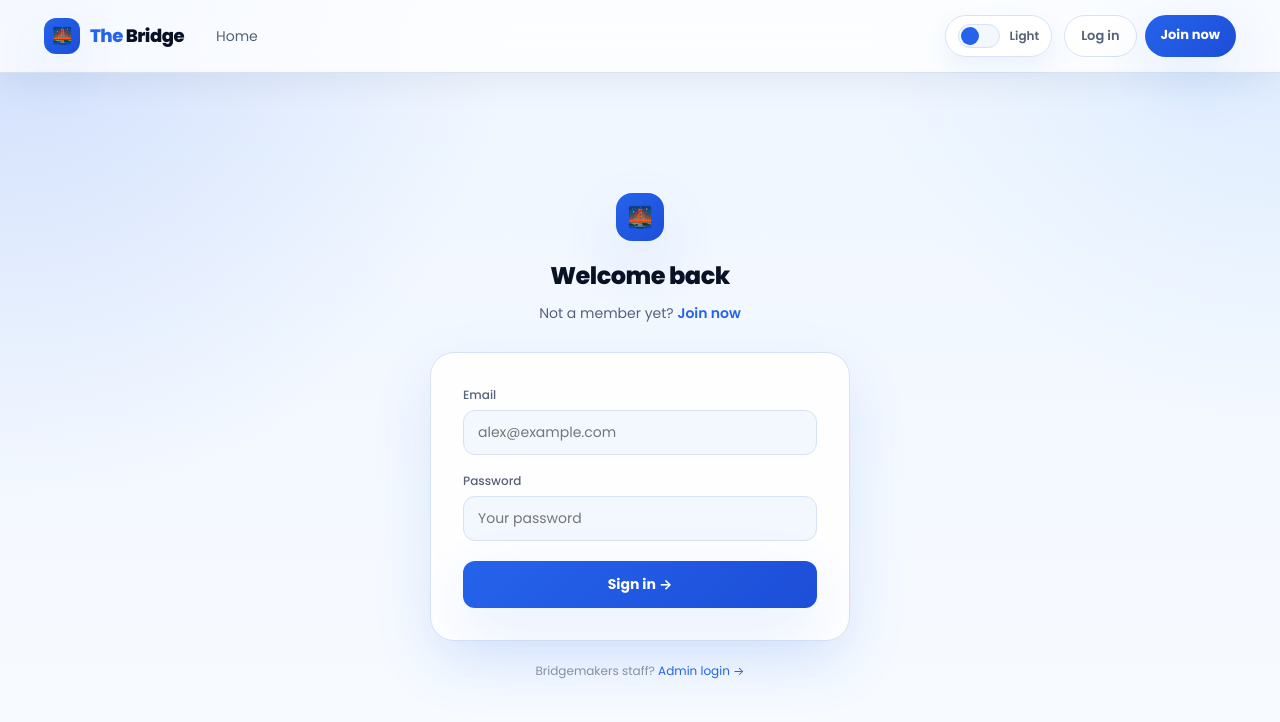
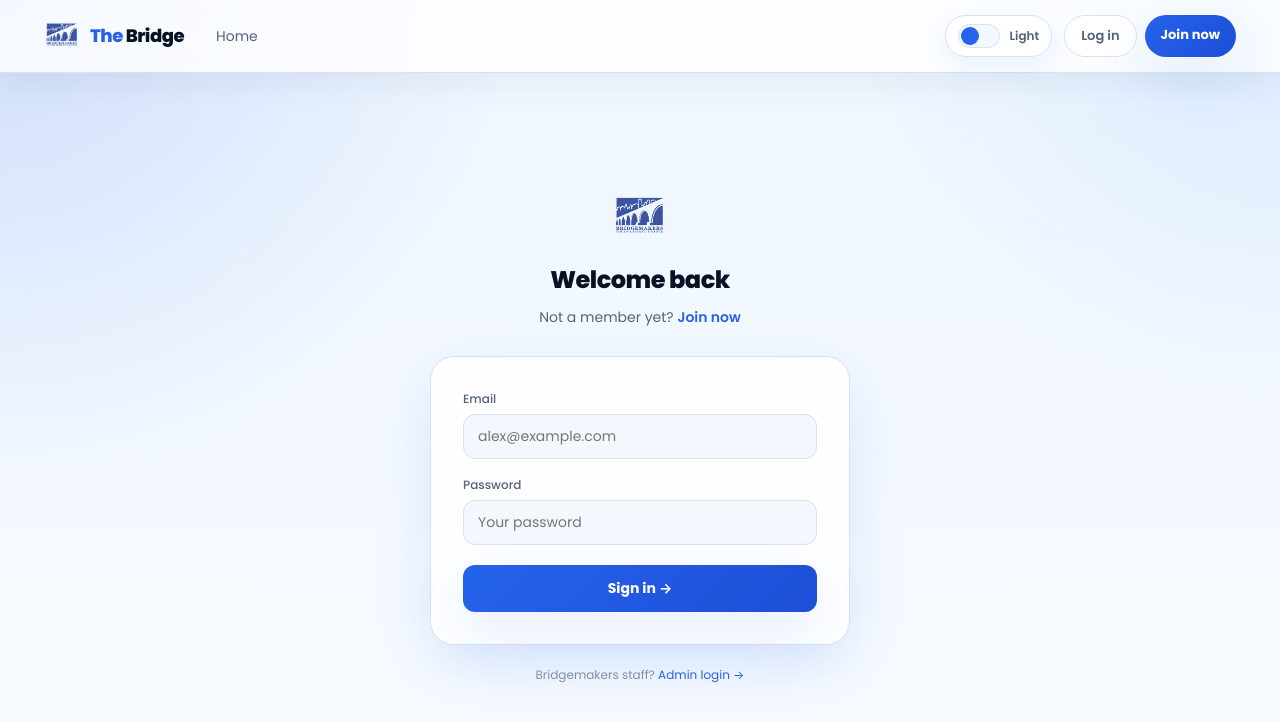
Before and after one commit to swarnpsingh/the-bridge, a React (Create React App) app in the folder client/: page /login in a window 1280 px wide. Shown: the top 722 px of the page. Built offline with nearby package versions, Linux system fonts and the light colour scheme; no server answers.

Commit message:
logo changed

```diff
--- a/client/src/components/Navbar.jsx
+++ b/client/src/components/Navbar.jsx
@@ -45,14 +45,11 @@ export default function Navbar() {
           fontSize: 18, fontWeight: 800, color: 'var(--text-strong)',
           marginRight: 8, letterSpacing: '-0.5px', textDecoration: 'none',
         }}>
-          <span style={{
-            width: 36, height: 36, borderRadius: 12,
-            background: 'linear-gradient(135deg, var(--brand), var(--brand-strong))',
-            color: 'var(--brand-contrast)',
-            display: 'grid', placeItems: 'center',
-            boxShadow: 'var(--shadow)',
-            fontSize: 16,
-          }}>🌉</span>
+          <img
+            src="/bridgemakersLogo.png"
+            alt="Bridgemakers"
+            style={{ width: 36, height: 36, borderRadius: 8, objectFit: 'contain', display: 'block' }}
+          />
           <span><span style={{ color: 'var(--brand)' }}>The</span> Bridge</span>
         </NavLink>
 
--- a/client/src/pages/Home.jsx
+++ b/client/src/pages/Home.jsx
@@ -441,14 +441,12 @@ export default function Home() {
         }} />
 
         {/* Floating logo */}
-        <div className="anim-float" style={{
-          width: 72, height: 72, borderRadius: 22,
-          background: 'linear-gradient(135deg, #2563eb, #7c3aed)',
-          display: 'flex', alignItems: 'center', justifyContent: 'center',
-          fontSize: 34, margin: '0 auto 28px',
-          boxShadow: '0 16px 48px rgba(37,99,235,0.5)',
-        }}>
-          🌉
+        <div className="anim-float" style={{ width: 80, height: 80, margin: '0 auto 28px' }}>
+          <img
+            src="/bridgemakersLogo.png"
+            alt="Bridgemakers"
+            style={{ width: '100%', height: '100%', objectFit: 'contain' }}
+          />
         </div>
 
         {/* Badge */}
@@ -635,7 +633,7 @@ export default function Home() {
         }} />
 
         <div style={{ position: 'relative' }}>
-          <div style={{ fontSize: 40, marginBottom: 16 }}>🌉</div>
+          <img src="/bridgemakersLogo.png" alt="Bridgemakers" style={{ width: 56, height: 56, objectFit: 'contain', display: 'block', margin: '0 auto 16px' }} />
           <h2 style={{ fontSize: 30, fontWeight: 900, color: '#fff',
                        marginBottom: 12, letterSpacing: '-0.8px' }}>
             Ready to cross the bridge?
--- a/client/src/pages/Login.jsx
+++ b/client/src/pages/Login.jsx
@@ -53,13 +53,11 @@ export default function Login() {
 
         {/* Header */}
         <div style={{ textAlign: 'center', marginBottom: 28 }}>
-          <div style={{
-            width: 48, height: 48, borderRadius: 16,
-            background: 'linear-gradient(135deg, var(--brand), var(--brand-strong))',
-            display: 'flex', alignItems: 'center', justifyContent: 'center',
-            fontSize: 20, margin: '0 auto 16px',
-            boxShadow: 'var(--shadow)',
-          }}>🌉</div>
+          <img
+            src="/bridgemakersLogo.png"
+            alt="Bridgemakers"
+            style={{ width: 56, height: 56, objectFit: 'contain', display: 'block', margin: '0 auto 16px' }}
+          />
           <h1 style={{ fontSize: 24, fontWeight: 800, color: 'var(--text-strong)',
                        letterSpacing: '-0.5px', marginBottom: 6 }}>
             Welcome back
--- a/client/src/pages/Signup.jsx
+++ b/client/src/pages/Signup.jsx
@@ -90,13 +90,11 @@ export default function Signup() {
 
         {/* Header */}
         <div style={{ textAlign: 'center', marginBottom: 28 }}>
-          <div style={{
-            width: 48, height: 48, borderRadius: 16,
-            background: 'linear-gradient(135deg, var(--brand), var(--brand-strong))',
-            display: 'flex', alignItems: 'center', justifyContent: 'center',
-            fontSize: 20, margin: '0 auto 16px',
-            boxShadow: 'var(--shadow)',
-          }}>🌉</div>
+          <img
+            src="/bridgemakersLogo.png"
+            alt="Bridgemakers"
+            style={{ width: 56, height: 56, objectFit: 'contain', display: 'block', margin: '0 auto 16px' }}
+          />
           <h1 style={{ fontSize: 24, fontWeight: 800, color: 'var(--text-strong)',
                        letterSpacing: '-0.5px', marginBottom: 6 }}>
             Join The Bridge
```
Also changed, not shown: client/public/bridgemakersLogo.png (added).
